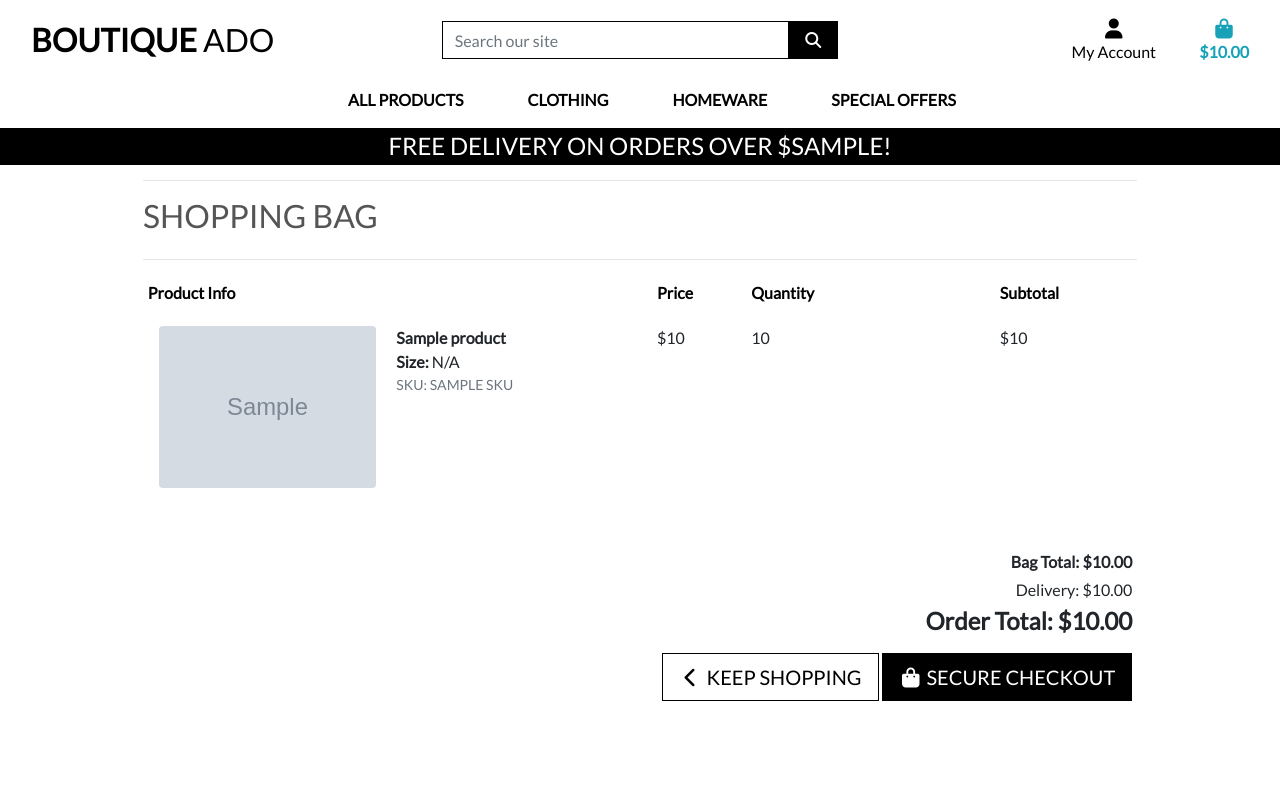
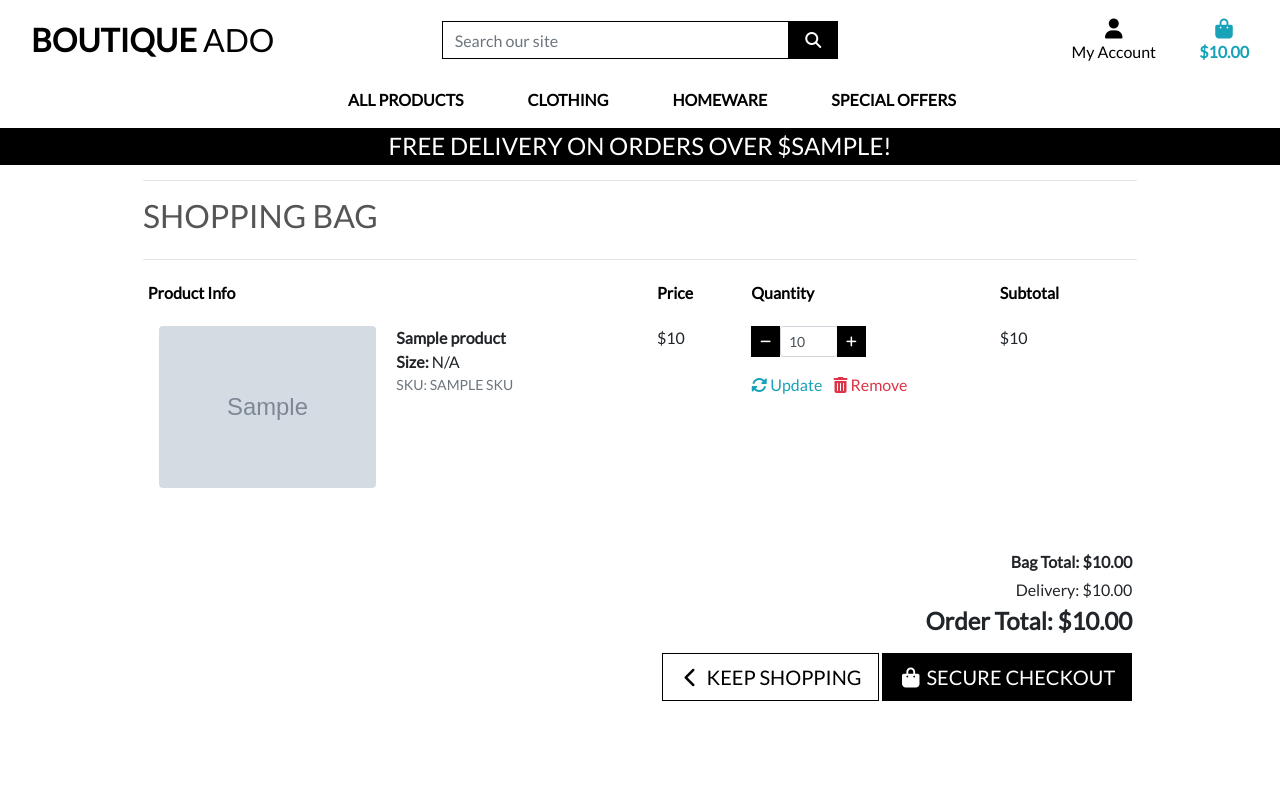
Before and after one commit to GenaGrig/boutique_ado_pp5, a Django app: template bag/templates/bag/bag.html in a window 1280 px wide. Run offline with Django 4.2, Linux system fonts and the light colour scheme; the template is opened without the code that fills it: most values are stand-ins (such as "Sample title", 1, 10 or a date in 2020); grey boxes marked "Sample" are stand-in pictures; some libraries are stand-ins or nearby versions.

Commit message:
Added quantity box to shop page and remove, update events

```diff
--- a/bag/templates/bag/bag.html
+++ b/bag/templates/bag/bag.html
@@ -51,7 +51,44 @@
                                         <p class="my-0">${{ item.product.price }}</p>
                                     </td>
                                     <td class="py-3 w-25">
-                                        <p class="my-0">{{ item.quantity }}</p>
+                                        <form class="form update-form" method="POST" action="">
+                                            {% csrf_token %}
+                                            <div class="form-group">
+                                                <div class="input-group">
+                                                    <div class="input-group-prepend">
+                                                        <button type="button" class="btn btn-black btn-sm rounded-0 decrement-qty"
+                                                            data-item_id="{{ item.item_id }}"
+                                                            id="decrement-qty_{{ item.item_id }}">
+                                                            <span>
+                                                                <i class="fas fa-minus fa-sm"></i>
+                                                            </span>
+                                                        </button>
+                                                        <input class="form-control form-control-sm qty_input" type="number"
+                                                            name="quantity" value="{{ item.quantity }}" min="1" max="99"
+                                                            data-item_id="{{ item.item_id }}"
+                                                            id="id_qty_{{ item.item_id }}">
+                                                        <div class="input-group-append">
+                                                            <button type="button" class="btn btn-black btn-sm rounded-0 increment-qty"
+                                                                data-item_id="{{ item.item_id }}"
+                                                                id="increment-qty_{{ item.item_id }}">
+                                                                <span>
+                                                                    <i class="fas fa-plus fa-sm"></i>
+                                                                </span>
+                                                            </button>
+                                                            {% if item.product.has_sizes %}
+                                                                <input type="hidden" name="product_size" value="{{ item.size }}">
+                                                            {% endif %}
+                                                        </div>
+                                                    </div>
+                                                </div>
+                                            </div>
+                                        </form>
+                                        <a class="update-link text-info mr-2" id="update">
+                                            <i class="fas fa-sync-alt"></i> Update
+                                        </a>
+                                        <a class="remove-item text-danger" id="remove_{{ item.item_id }}" data-size="{{ item.size}}">
+                                            <i class="fas fa-trash-alt"></i> Remove
+                                        </a>
                                     </td>
                                     <td class="py-3">
                                         <p class="my-0">${{ item.product.price }}</p>
@@ -101,3 +138,33 @@
         </div>
     </div>
 {% endblock %}
+
+{% block postloadjs %}
+{{ block.super }}
+{% include 'products/includes/quantity_input_script.html' %}
+
+<script type="text/javascript">
+    // Remove item from bag
+    $('.remove-item').click(function(e) {
+        e.preventDefault();
+        let csrfToken = '{{ csrf_token }}';
+        let itemId = $(this).attr('id').split('remove_')[1];
+        let size = $(this).data('size');
+        let url = `/bag/remove/${itemId}/`;
+        let data = {
+            'csrfmiddlewaretoken': '{{ csrf_token }}',
+            'size': size,
+        };
+        $.post(url, data)
+            .done(function() {
+                location.reload();
+            });
+    });
+
+    // Update bag
+    $('.update-link').click(function(e) {
+        e.preventDefault();
+        let form = $(this).prev('.update-form');
+        form.submit();
+    });
+{% endblock %}
--- a/static/css/base.css
+++ b/static/css/base.css
@@ -83,7 +83,9 @@ a.category-badge > span.badge:hover {
     right: 10px;
 }
 
-.btt-link {
+.btt-link,
+.update-link,
+.remove-item {
     cursor: pointer;
 }
 
```
Also changed, not shown: products/templates/products/product_detail.html (+8 -9 lines).
